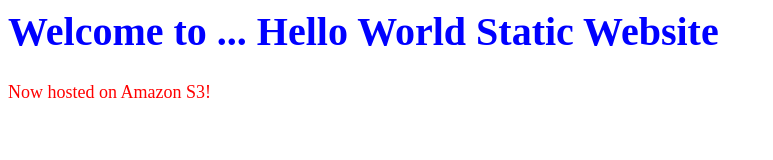
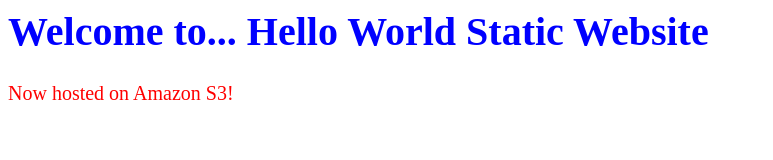
Before and after one commit to innive-org/sample-app, a plain HTML site: page index.html in a window 1280 px wide. Shown: the whole page, without its empty margins (0-773 px from the left). Drawn offline with Linux system fonts and the light colour scheme.

Commit message:
Final lines added in index file.

```diff
--- a/index.html
+++ b/index.html
@@ -1,7 +1,7 @@
 <html>
 <header><title>Hello World</title></header>
 <body>
-<h1 style="color:blue;font-size:40px;">Welcome to ... Hello World Static Website</h1>
-<p style="color:red;font-size:18px;">Now hosted on Amazon S3!</p>
+<h1 style="color:blue;font-size:40px;">Welcome to... Hello World Static Website</h1>
+<p style="color:red;font-size:20px;">Now hosted on Amazon S3!</p>
 </body>
 </html>
```
